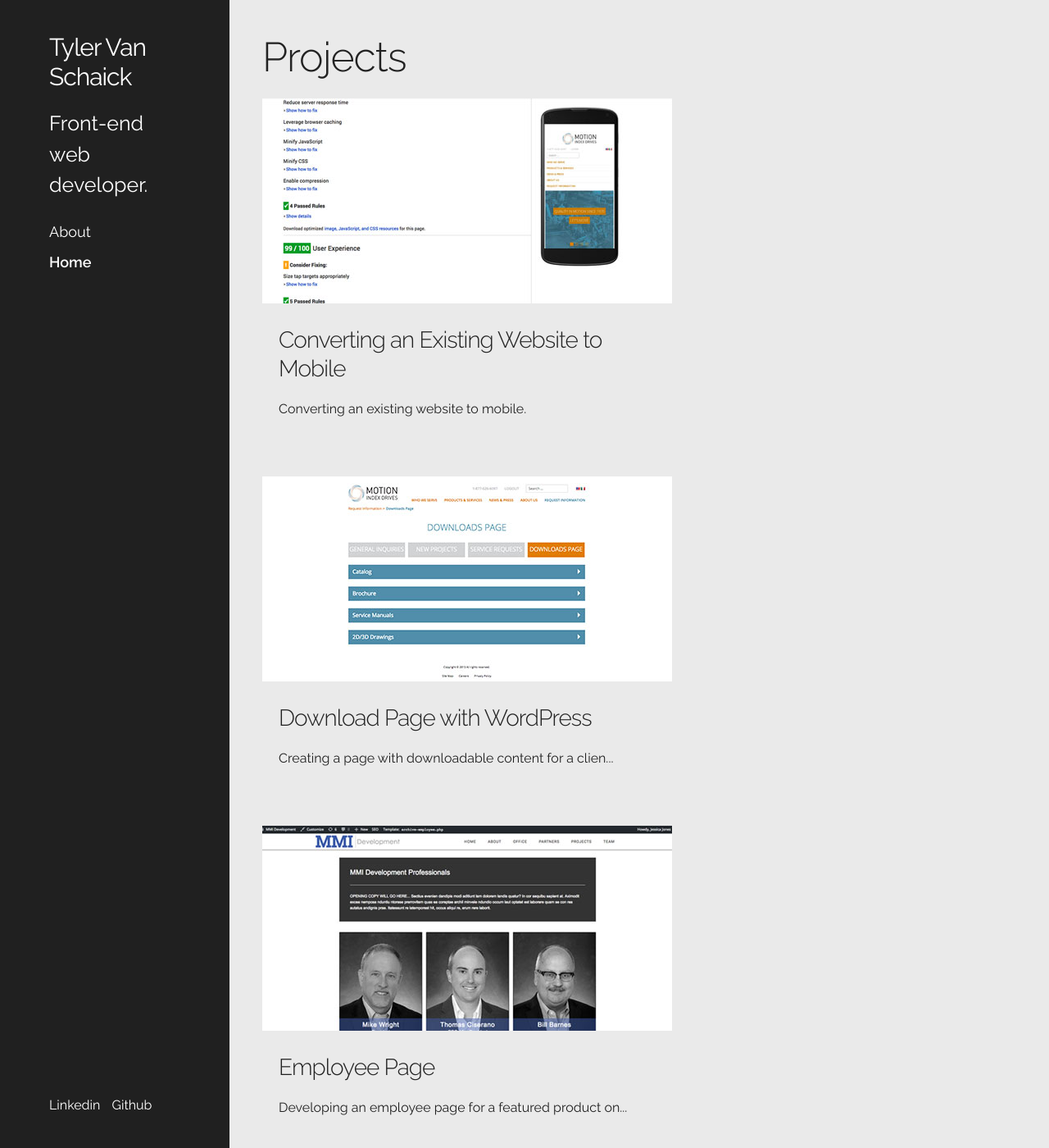
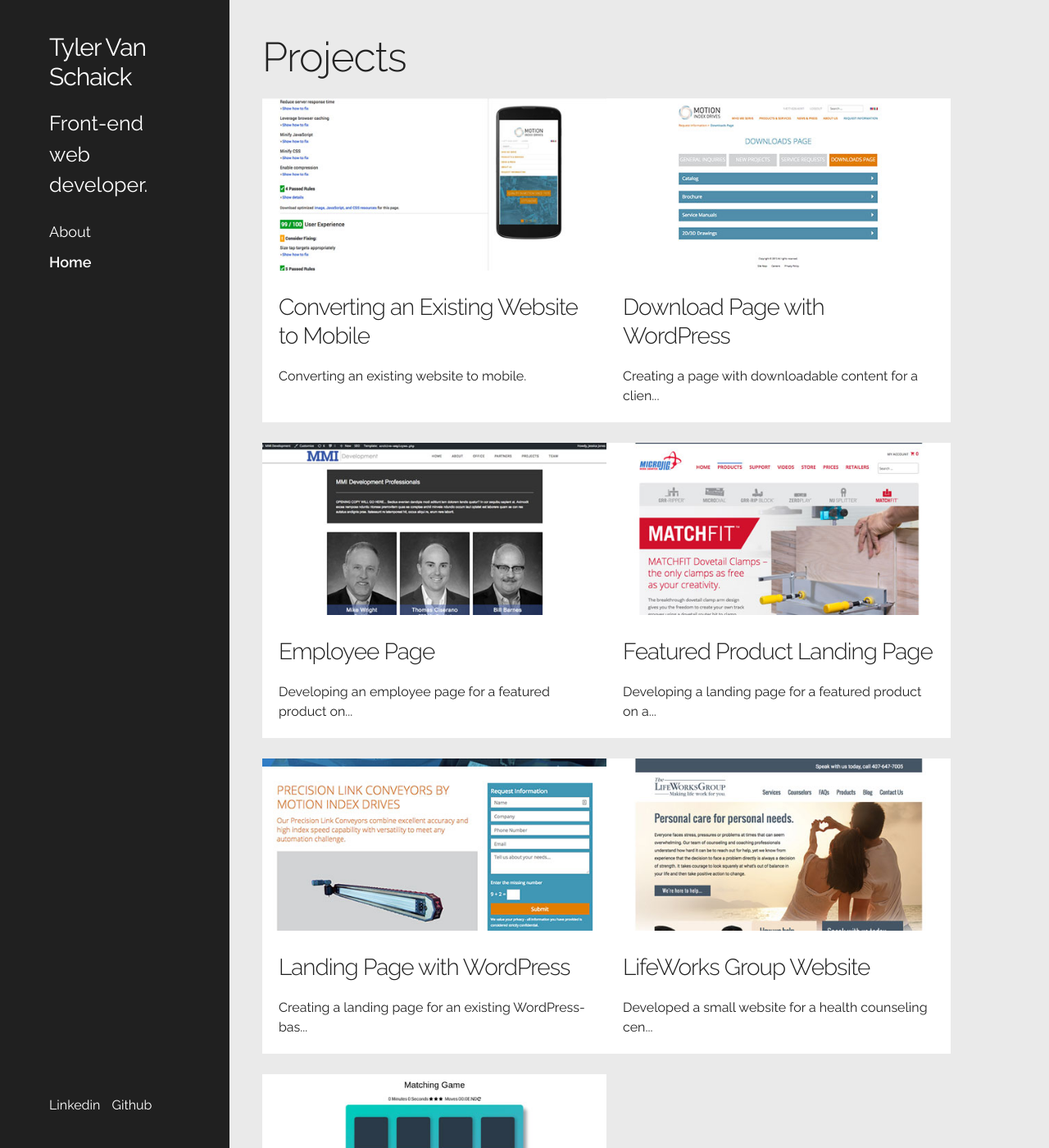
Before and after one commit to tyler-vs/tyler-vs.github.io, a Jekyll site: the page built from index.html, in a window 1280 px wide and 1400 px high. Shown: the whole window at 82% size. Built offline with Jekyll 4.4.1, drawn with Linux system fonts in a browser that asks for light colours; nearby versions of some CDN libraries.

Commit message:
Update custom.scss
Add project card styles.

```diff
--- a/css/custom.scss
+++ b/css/custom.scss
@@ -172,20 +172,51 @@ img {
 
 
 /* Project Cards */
-.card {
-  margin-bottom: 2.5rem;
-  max-width: 500px;
+img {
+  max-width: 100%;
+  height: auto;
+}
+
+
+.cards {
+  display: flex;
+  flex-wrap: wrap;
+}
+
+.cards .card {
+  float: left;
+  width: calc( (100% / 2) - 20px);
+
   display: flex;
   flex-direction: column;
+  margin-bottom: 2.5rem;
+
+  background-color: #fff;
 }
-.card a {
+
+.cards .card a {
   color: inherit;
   text-decoration: none;
 }
-.card a:focus .card-title,
-.card a:hover .card-title{
-  color: inherit;
+
+.cards .card a:focus .card-title,
+.cards .card a:hover .card-title {
   text-decoration: underline;
+}
+
+@media (max-width: 860px) {
+  .cards .card {
+    width: calc(100% - 20px);
+    margin-left: 0;
+  }
+}
+
+.cards .card:nth-child(odd) {
+  margin-left: 0;
+}
+
+.card .card-title {
+  font-size: 28px;
 }
 
 .card .card-figure {
@@ -193,14 +224,13 @@ img {
   margin: 0;
 }
 
-.card .card-title {
-  font-size: 28px;
-}
-
 .card .card-content {
   padding: 20px;
 }
 
+.card .card-content p:last-of-type {
+  margin-bottom: 0;
+}
 
 /*
  * Blog post
@@ -238,6 +268,8 @@ img {
 //   }
 
 // }
+//
+//
 
 
 /* Theming
```
